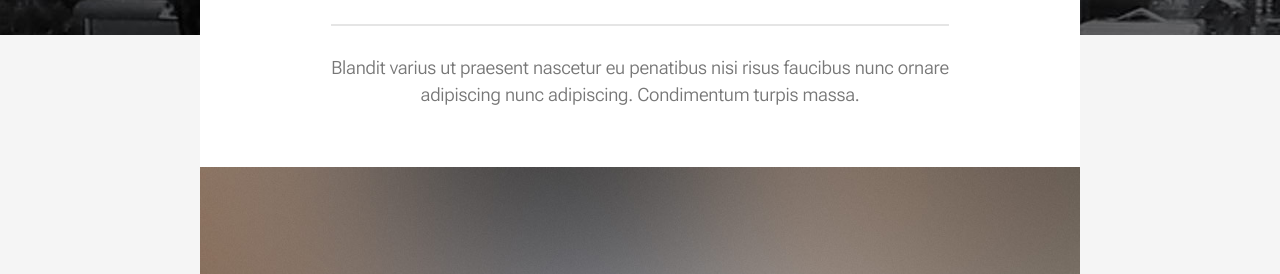
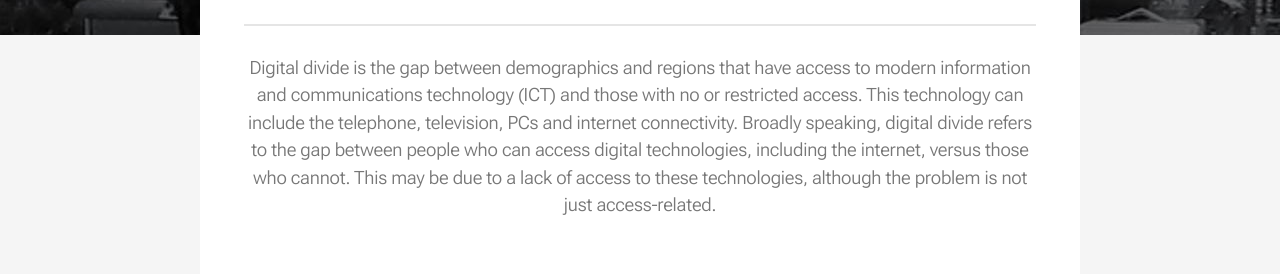
Before and after one commit to juanAiron/IT312-digital-divide-awareness-project, a plain HTML site: page index.html in a window 1280 px wide. Shown: the part 504-778 px from the top of the page. Drawn offline with nearby package versions, Linux system fonts and the light colour scheme; files whose address does not match are found by name; a web font is replaced by a local one.

Commit message:
Added content about digital divide

```diff
--- a/index.html
+++ b/index.html
@@ -39,8 +39,9 @@
 					<section class="box special">
 						<header class="major">
 							<h2>What is Digital Divide?</h2>
-							<p>Blandit varius ut praesent nascetur eu penatibus nisi risus faucibus nunc ornare<br />
-							adipiscing nunc adipiscing. Condimentum turpis massa.</p>
+							<p>Digital divide is the gap between demographics and regions that have access to modern information and communications technology (ICT) and those with no or restricted access. This technology can include the telephone, television, PCs and internet connectivity.
+Broadly speaking, digital divide refers to the gap between people who can access digital technologies, including the internet, versus those who cannot. This may be due to a lack of access to these technologies, although the problem is not just access-related.
+</p>
 						</header>
 						<span class="image featured"><img src="images/pic01.jpg" alt="" /></span>
 					</section>
```
